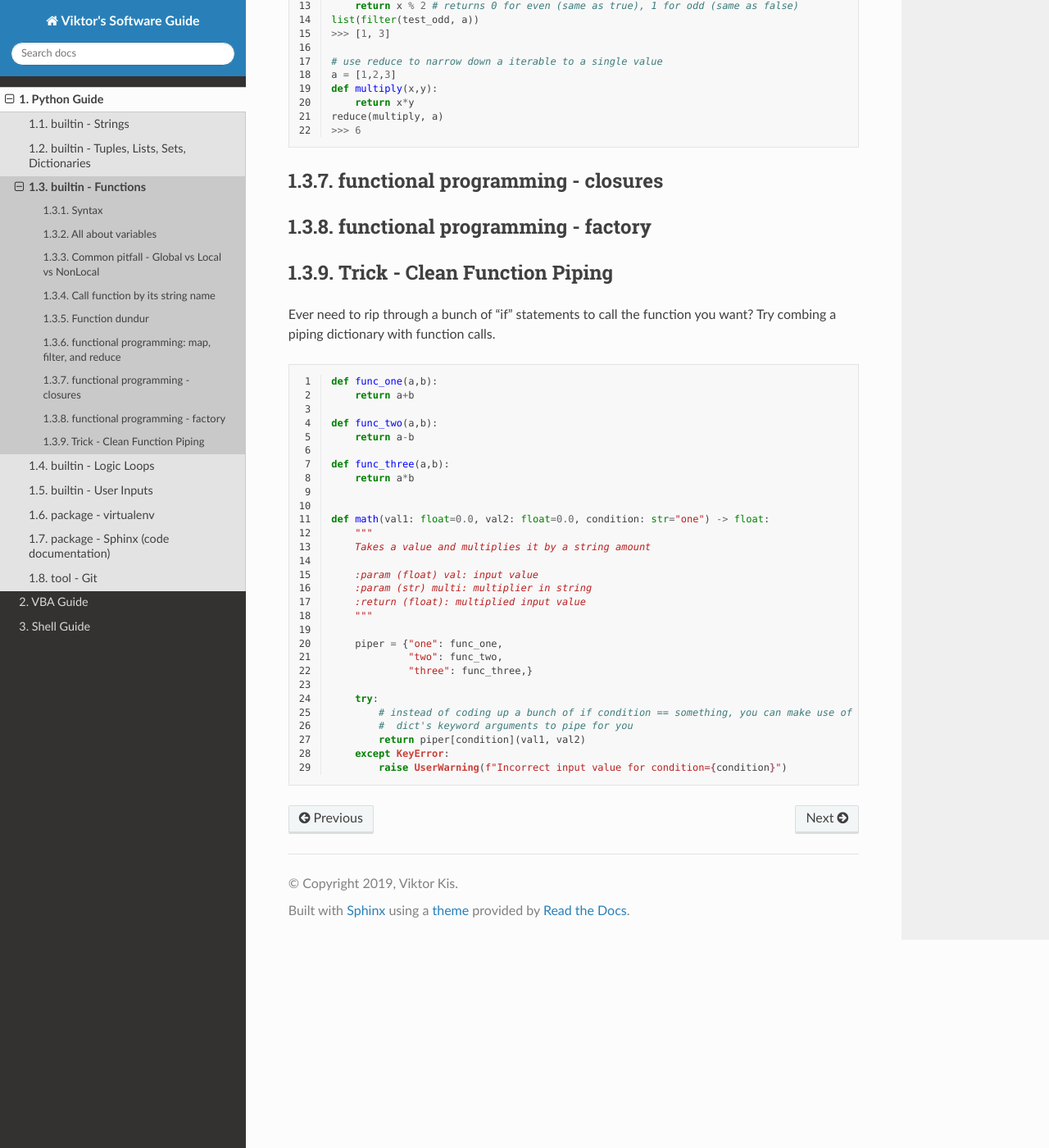
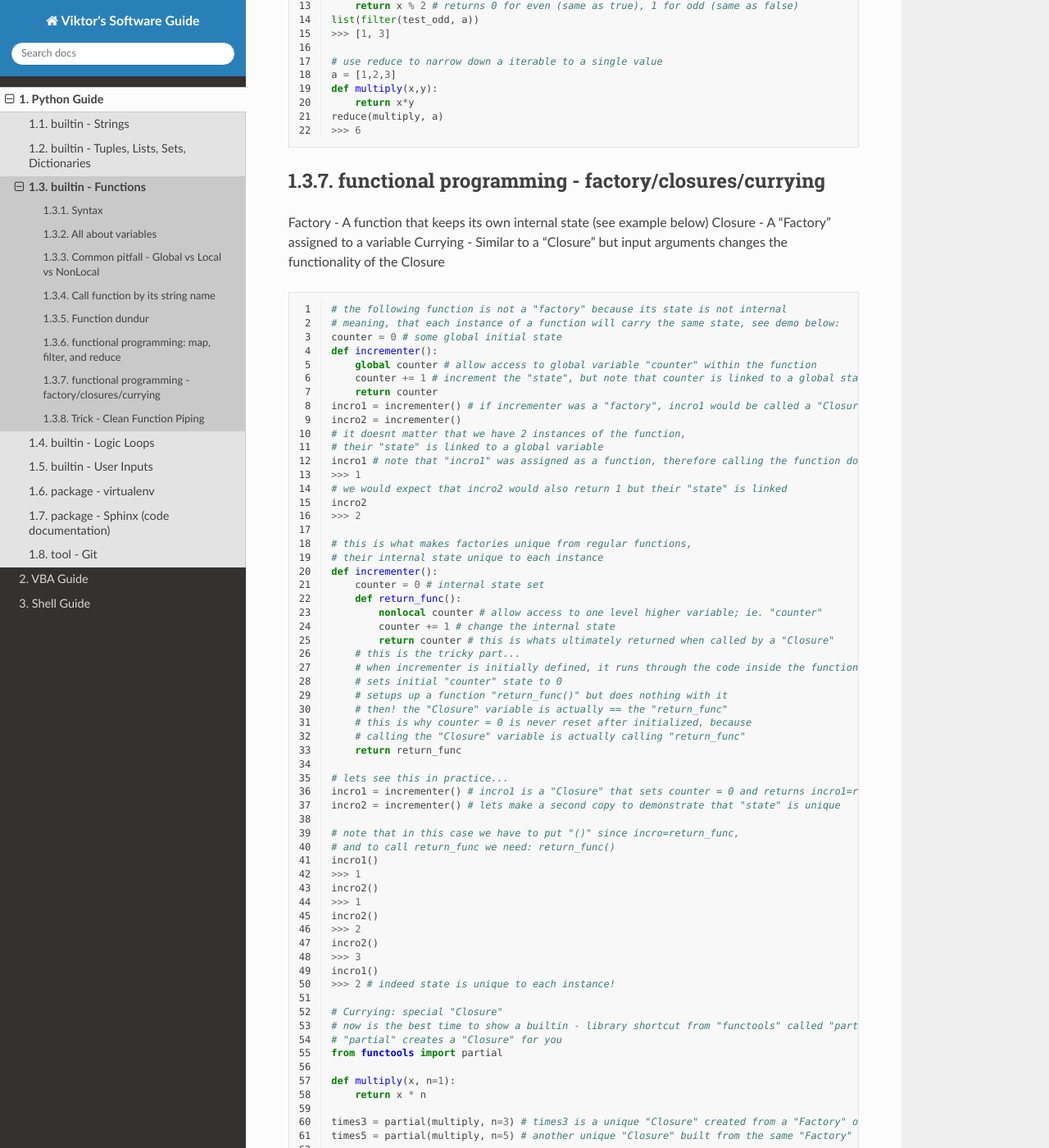
Before and after one commit to PydPiper/viks_SoftwareGuide, a Sphinx documentation site: the page built from source/python/functions.rst, in a window 1280 px wide and 1400 px high, scrolled down 3644 px. Shown: the whole window at 82% size. Built offline with Sphinx 7.4.7 and the Read the Docs theme 2.0.0, drawn with Linux system fonts in a browser that asks for light colours; some of the changed text lies outside the part shown.

Commit message:
added funcational programming factory/closure/currying

```diff
--- a/source/python/functions.rst
+++ b/source/python/functions.rst
@@ -209,11 +209,81 @@ functional programming: map, filter, and reduce
     reduce(multiply, a)
     >>> 6
 
-functional programming - closures
----------------------------------
+functional programming - factory/closures/currying
+--------------------------------------------------
+Factory - A function that keeps its own internal state (see example below)
+Closure - A "Factory" assigned to a variable
+Currying - Similar to a "Closure" but input arguments changes the functionality of the Closure
 
-functional programming - factory
---------------------------------
+.. code-block:: python
+    :linenos:
+
+    # the following function is not a "factory" because its state is not internal
+    # meaning, that each instance of a function will carry the same state, see demo below:
+    counter = 0 # some global initial state
+    def incrementer():
+        global counter # allow access to global variable "counter" within the function
+        counter += 1 # increment the "state", but note that counter is linked to a global state
+        return counter
+    incro1 = incrementer() # if incrementer was a "factory", incro1 would be called a "Closure"
+    incro2 = incrementer()
+    # it doesnt matter that we have 2 instances of the function,
+    # their "state" is linked to a global variable
+    incro1 # note that "incro1" was assigned as a function, therefore calling the function doesnt require another "()"
+    >>> 1
+    # we would expect that incro2 would also return 1 but their "state" is linked
+    incro2
+    >>> 2
+
+    # this is what makes factories unique from regular functions,
+    # their internal state unique to each instance
+    def incrementer():
+        counter = 0 # internal state set
+        def return_func():
+            nonlocal counter # allow access to one level higher variable; ie. "counter"
+            counter += 1 # change the internal state
+            return counter # this is whats ultimately returned when called by a "Closure"
+        # this is the tricky part...
+        # when incrementer is initially defined, it runs through the code inside the function
+        # sets initial "counter" state to 0
+        # setups up a function "return_func()" but does nothing with it
+        # then! the "Closure" variable is actually == the "return_func"
+        # this is why counter = 0 is never reset after initialized, because
+        # calling the "Closure" variable is actually calling "return_func"
+        return return_func
+
+    # lets see this in practice...
+    incro1 = incrementer() # incro1 is a "Closure" that sets counter = 0 and returns incro1=return_func
+    incro2 = incrementer() # lets make a second copy to demonstrate that "state" is unique
+
+    # note that in this case we have to put "()" since incro=return_func,
+    # and to call return_func we need: return_func()
+    incro1()
+    >>> 1
+    incro2()
+    >>> 1
+    incro2()
+    >>> 2
+    incro2()
+    >>> 3
+    incro1()
+    >>> 2 # indeed state is unique to each instance!
+
+    # Currying: special "Closure"
+    # now is the best time to show a builtin - library shortcut from "functools" called "partial"
+    # "partial" creates a "Closure" for you
+    from functools import partial
+
+    def multiply(x, n=1):
+        return x * n
+
+    times3 = partial(multiply, n=3) # times3 is a unique "Closure" created from a "Factory" of multiply
+    times5 = partial(multiply, n=5) # another unique "Closure" built from the same "Factory" but with different function
+
+    times3(2)
+    >>> 6
+    times5(2)
+    >>> 10
 
 Trick - Clean Function Piping
 -----------------------------
```
